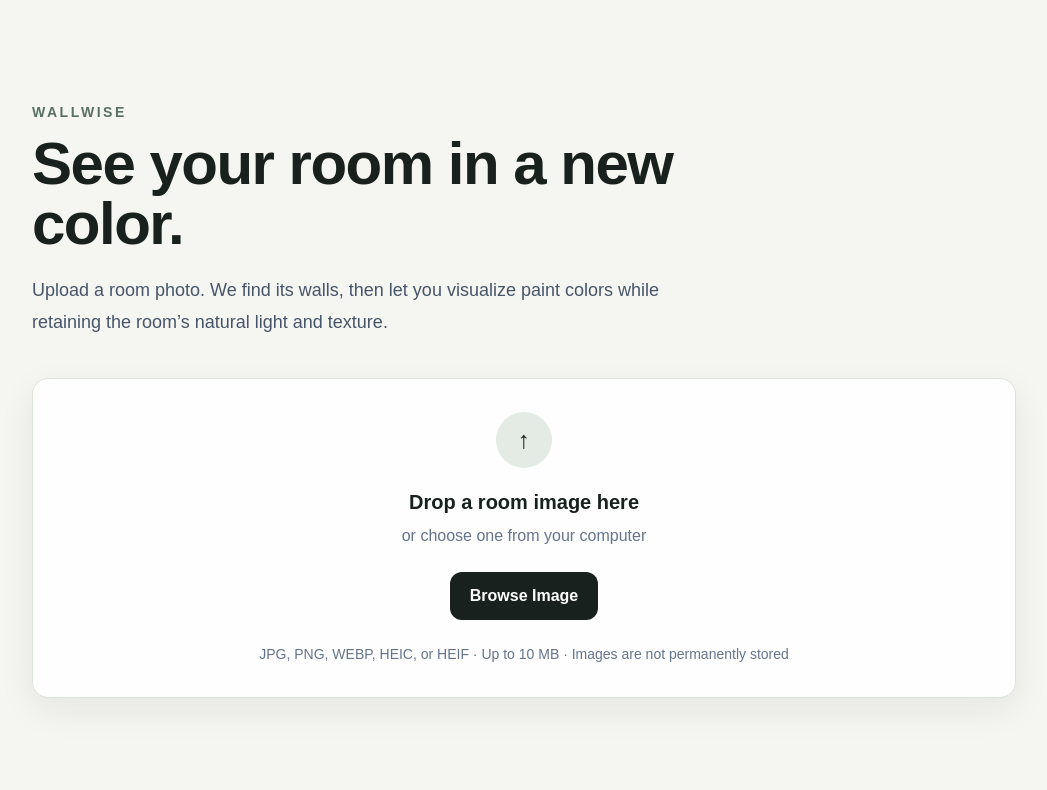
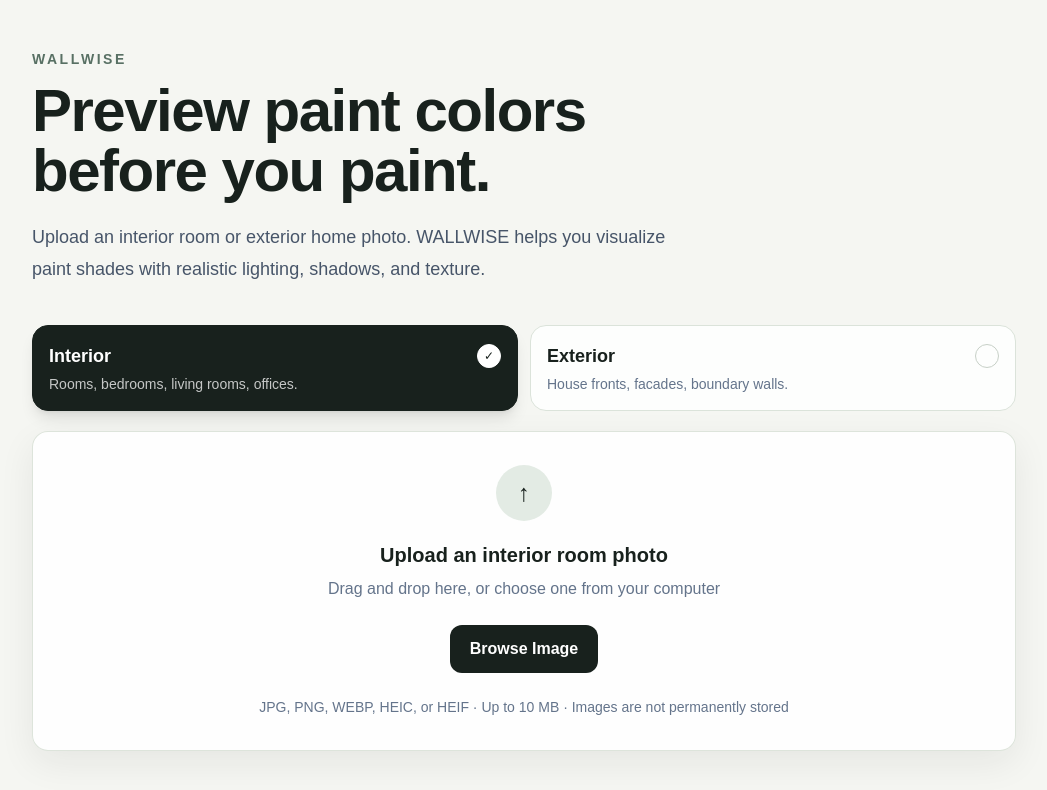
Before and after one commit to surisir/wallwise, a Next.js app in the folder frontend/: page / in a window 1280 px wide. Shown: the top 790 px of the page, without its empty margins (116-1163 px from the left). Built offline with nearby package versions, Linux system fonts and the light colour scheme.

Commit message:
Add interior exterior upload mode

```diff
--- a/frontend/app/layout.tsx
+++ b/frontend/app/layout.tsx
@@ -1,4 +1,4 @@
 import type { Metadata } from "next";
 import "./globals.css";
-export const metadata: Metadata = { title: "Wallwise | Visualize paint", description: "AI-powered room recoloring" };
+export const metadata: Metadata = { title: "Wallwise | Visualize paint", description: "AI-powered interior and exterior paint visualization" };
 export default function Layout({ children }: Readonly<{ children: React.ReactNode }>) { return <html lang="en"><body>{children}</body></html>; }
--- a/frontend/app/page.tsx
+++ b/frontend/app/page.tsx
@@ -6,9 +6,10 @@
 import { ImageEditor } from "@/components/ImageEditor";
 import { ImageUploader } from "@/components/ImageUploader";
 import { LoadingState } from "@/components/LoadingState";
+import { ProjectType } from "@/types/project";
 
 export default function Home() {
-  const [state, setState] = useState<"upload" | "loading" | "editor" | "error">("upload"); const [originalSource, setOriginalSource] = useState(""); const [originalFile, setOriginalFile] = useState<File | null>(null); const [analysis, setAnalysis] = useState<AnalysisResult | null>(null); const [error, setError] = useState("");
-  const upload = async (file: File) => { setState("loading"); setOriginalSource(URL.createObjectURL(file)); setOriginalFile(file); try { setAnalysis(await analyzeRoom(file)); setState("editor"); } catch (reason) { setError(reason instanceof Error ? reason.message : "Unexpected error"); setState("error"); } };
-  if (state === "loading") return <LoadingState />; if (state === "error") return <ErrorState message={error} onTryAgain={() => setState("upload")} />; if (state === "editor" && analysis && originalFile) return <ImageEditor originalSource={originalSource} originalFile={originalFile} analysis={analysis} onStartOver={() => setState("upload")} />; return <ImageUploader onUpload={upload} />;
+  const [state, setState] = useState<"upload" | "loading" | "editor" | "error">("upload"); const [originalSource, setOriginalSource] = useState(""); const [originalFile, setOriginalFile] = useState<File | null>(null); const [analysis, setAnalysis] = useState<AnalysisResult | null>(null); const [error, setError] = useState(""); const [projectType, setProjectType] = useState<ProjectType>("interior");
+  const upload = async (file: File, nextProjectType: ProjectType) => { setState("loading"); setProjectType(nextProjectType); setOriginalSource(URL.createObjectURL(file)); setOriginalFile(file); try { setAnalysis(await analyzeRoom(file)); setState("editor"); } catch (reason) { setError(reason instanceof Error ? reason.message : "Unexpected error"); setState("error"); } };
+  if (state === "loading") return <LoadingState />; if (state === "error") return <ErrorState message={error} onTryAgain={() => setState("upload")} />; if (state === "editor" && analysis && originalFile) return <ImageEditor originalSource={originalSource} originalFile={originalFile} analysis={analysis} projectType={projectType} onStartOver={() => setState("upload")} />; return <ImageUploader onUpload={upload} />;
 }
--- a/frontend/components/ImageEditor.tsx
+++ b/frontend/components/ImageEditor.tsx
@@ -6,8 +6,9 @@
 import { visualizeWallColor } from "@/lib/api";
 import { ColorPanel } from "./ColorPanel";
 import { ColorPickerModal, PickedColor } from "./ColorPickerModal";
+import { ProjectType } from "@/types/project";
 
-type Props = { originalSource: string; originalFile: File; analysis: AnalysisResult; onStartOver: () => void };
+type Props = { originalSource: string; originalFile: File; analysis: AnalysisResult; projectType: ProjectType; onStartOver: () => void };
 type Point = { x: number; y: number };
 type DisplayMode = "original" | "ai-result";
 type SelectedPaint = { hex: string; name?: string; brand?: string; shadeName?: string; code?: string };
@@ -73,7 +74,7 @@
   { label: "Night / Artificial light", value: 10 },
 ] as const;
 
-export function ImageEditor({ originalSource, originalFile, analysis, onStartOver }: Props) {
+export function ImageEditor({ originalSource, originalFile, analysis, projectType, onStartOver }: Props) {
   const canvasRef = useRef<HTMLCanvasElement>(null);
   const workspaceRef = useRef<HTMLElement>(null);
   const imageRef = useRef<HTMLImageElement | null>(null);
@@ -100,8 +101,9 @@
   const allAreasSelected = areaCount > 0 && selectedWalls.length === areaCount;
   const visibleMarkers = displayMode === "original";
   const lightingLabel = lightingLabelFor(lightingValue);
+  const supportsExteriorLighting = projectType === "exterior";
   const hasLightingPreview = displayMode === "ai-result" && Boolean(editedSource) && lightingValue !== finalizedLightingValue;
-  const canvasFilter = hasLightingPreview ? lightingPreviewFilter(lightingValue) : "none";
+  const canvasFilter = supportsExteriorLighting && hasLightingPreview ? lightingPreviewFilter(lightingValue) : "none";
 
   const draw = useCallback(() => {
     const canvas = canvasRef.current;
@@ -312,7 +314,7 @@
   return <main className="min-h-screen bg-[#f5f6f2] px-3 py-3 text-[#18211d] sm:px-5 md:px-7">
     <header className="mx-auto flex h-14 max-w-[1680px] items-center justify-between">
       <button onClick={onStartOver} className="rounded-lg px-2 py-2 text-sm font-semibold text-[#496252] transition hover:bg-white">← New image</button>
-      <div className="text-center"><p className="m-0 text-[15px] font-bold uppercase tracking-[.2em]">Wallwise</p><p className="mt-0.5 text-[9px] font-semibold tracking-[.16em] text-[#718076]">PAINT VISUALIZER</p></div>
+      <div className="text-center"><p className="m-0 text-[15px] font-bold uppercase tracking-[.2em]">Wallwise</p><p className="mt-0.5 text-[9px] font-semibold tracking-[.16em] text-[#718076]">{projectType === "exterior" ? "EXTERIOR PAINT VISUALIZER" : "INTERIOR PAINT VISUALIZER"}</p></div>
       <div className="w-[92px]" />
     </header>
 
@@ -365,7 +367,7 @@
             <button onClick={() => generateVisualization()} disabled={visualizing || !selectedColor || (areaCount > 0 && selectedWalls.length === 0)} className="h-10 whitespace-nowrap rounded-xl bg-[#18211d] px-5 text-sm font-semibold text-white shadow-sm transition hover:bg-[#2c4034] disabled:cursor-not-allowed disabled:opacity-45">{visualizing ? visualizingText : "Apply"}</button>
           </div>
         </div>
-        {editedSource && <div className="mt-3 rounded-2xl border border-[#dbe3da] bg-[#fafcf9] p-3">
+        {supportsExteriorLighting && editedSource && <div className="mt-3 rounded-2xl border border-[#dbe3da] bg-[#fafcf9] p-3">
           <div className="flex flex-col gap-4 lg:flex-row lg:items-center">
             <div className="flex min-w-0 flex-1 gap-4">
               <div className="flex w-16 shrink-0 flex-col items-center rounded-2xl border border-[#dbe3da] bg-white px-2 py-3">
--- a/frontend/components/ImageUploader.tsx
+++ b/frontend/components/ImageUploader.tsx
@@ -1,5 +1,6 @@
 "use client";
 import { ChangeEvent, DragEvent, useRef, useState } from "react";
+import { ProjectType } from "@/types/project";
 
 const MAX_BYTES = 10 * 1024 * 1024;
 const SUPPORTED_MIME_TYPES = new Set(["image/jpeg", "image/png", "image/webp", "image/heic", "image/heif"]);
@@ -10,8 +11,8 @@
   return SUPPORTED_EXTENSIONS.some((extension) => name.endsWith(extension));
 }
 
-export function ImageUploader({ onUpload }: { onUpload: (file: File) => void }) {
-  const input = useRef<HTMLInputElement>(null); const [error, setError] = useState("");
+export function ImageUploader({ onUpload }: { onUpload: (file: File, projectType: ProjectType) => void }) {
+  const input = useRef<HTMLInputElement>(null); const [error, setError] = useState(""); const [projectType, setProjectType] = useState<ProjectType>("interior");
   const choose = (file?: File) => {
     if (!file) return;
     const hasExtension = hasSupportedExtension(file.name);
@@ -27,12 +28,24 @@
     }
     if (file.size > MAX_BYTES) { setError("Image exceeds the 10 MB upload limit."); return; }
     setError("");
-    onUpload(file);
+    onUpload(file, projectType);
   };
   return <section className="mx-auto flex min-h-screen max-w-5xl flex-col justify-center px-5 py-12">
-    <div className="mb-10 max-w-2xl"><p className="mb-3 text-sm font-semibold uppercase tracking-[.18em] text-sage">Wallwise</p><h1 className="m-0 text-5xl font-semibold tracking-tight md:text-6xl">See your room in a new color.</h1><p className="mt-5 text-lg leading-8 text-slate-600">Upload a room photo. We find its walls, then let you visualize paint colors while retaining the room’s natural light and texture.</p></div>
+    <div className="mb-10 max-w-2xl"><p className="mb-3 text-sm font-semibold uppercase tracking-[.18em] text-sage">Wallwise</p><h1 className="m-0 text-5xl font-semibold tracking-tight md:text-6xl">Preview paint colors before you paint.</h1><p className="mt-5 text-lg leading-8 text-slate-600">Upload an interior room or exterior home photo. WALLWISE helps you visualize paint shades with realistic lighting, shadows, and texture.</p></div>
+    <div className="mb-5 grid gap-3 sm:grid-cols-2">
+      {[
+        { id: "interior" as const, title: "Interior", description: "Rooms, bedrooms, living rooms, offices." },
+        { id: "exterior" as const, title: "Exterior", description: "House fronts, facades, boundary walls." },
+      ].map(option => {
+        const active = projectType === option.id;
+        return <button key={option.id} type="button" onClick={() => setProjectType(option.id)} className={`rounded-2xl border p-4 text-left transition ${active ? "border-ink bg-ink text-white shadow-lg" : "border-[#dbe3da] bg-white/85 text-ink hover:border-[#9bad9f]"}`}>
+          <span className="flex items-center justify-between gap-3"><span className="text-lg font-bold">{option.title}</span><span className={`grid h-6 w-6 place-items-center rounded-full border text-xs ${active ? "border-white bg-white text-ink" : "border-[#c7d0c7] text-transparent"}`}>✓</span></span>
+          <span className={`mt-1 block text-sm leading-5 ${active ? "text-white/75" : "text-slate-500"}`}>{option.description}</span>
+        </button>;
+      })}
+    </div>
     <div onDragOver={(event) => event.preventDefault()} onDrop={(event: DragEvent) => { event.preventDefault(); choose(event.dataTransfer.files[0]); }} className="panel flex min-h-80 flex-col items-center justify-center border-2 border-dashed border-[#c7d0c7] px-6 text-center">
-      <div className="mb-5 grid h-14 w-14 place-items-center rounded-full bg-[#e3ebe4] text-2xl">↑</div><h2 className="m-0 text-xl font-semibold">Drop a room image here</h2><p className="mb-6 mt-2 text-slate-500">or choose one from your computer</p>
+      <div className="mb-5 grid h-14 w-14 place-items-center rounded-full bg-[#e3ebe4] text-2xl">↑</div><h2 className="m-0 text-xl font-semibold">{projectType === "exterior" ? "Upload a house front or exterior wall photo" : "Upload an interior room photo"}</h2><p className="mb-6 mt-2 text-slate-500">Drag and drop here, or choose one from your computer</p>
       <button onClick={() => input.current?.click()} className="rounded-xl bg-ink px-5 py-3 font-semibold text-white hover:bg-[#2a3932]">Browse Image</button><input ref={input} className="hidden" type="file" accept="image/*,.heic,.heif" onChange={(event: ChangeEvent<HTMLInputElement>) => choose(event.target.files?.[0])} />
       <p className="mt-6 text-sm text-slate-500">JPG, PNG, WEBP, HEIC, or HEIF · Up to 10 MB · Images are not permanently stored</p>{error && <p className="mt-3 text-sm font-medium text-red-700">{error}</p>}
     </div>
--- /dev/null
+++ b/frontend/types/project.ts
@@ -0,0 +1 @@
+export type ProjectType = "interior" | "exterior";
```
